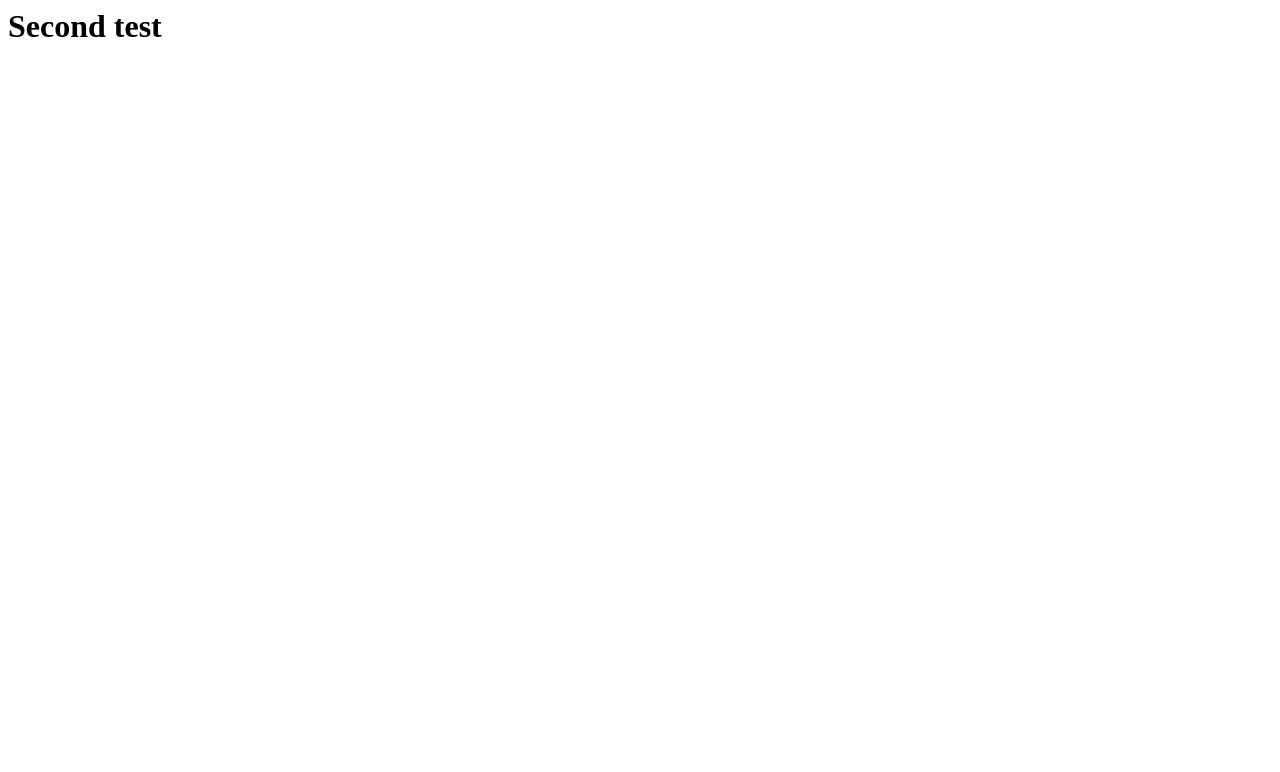
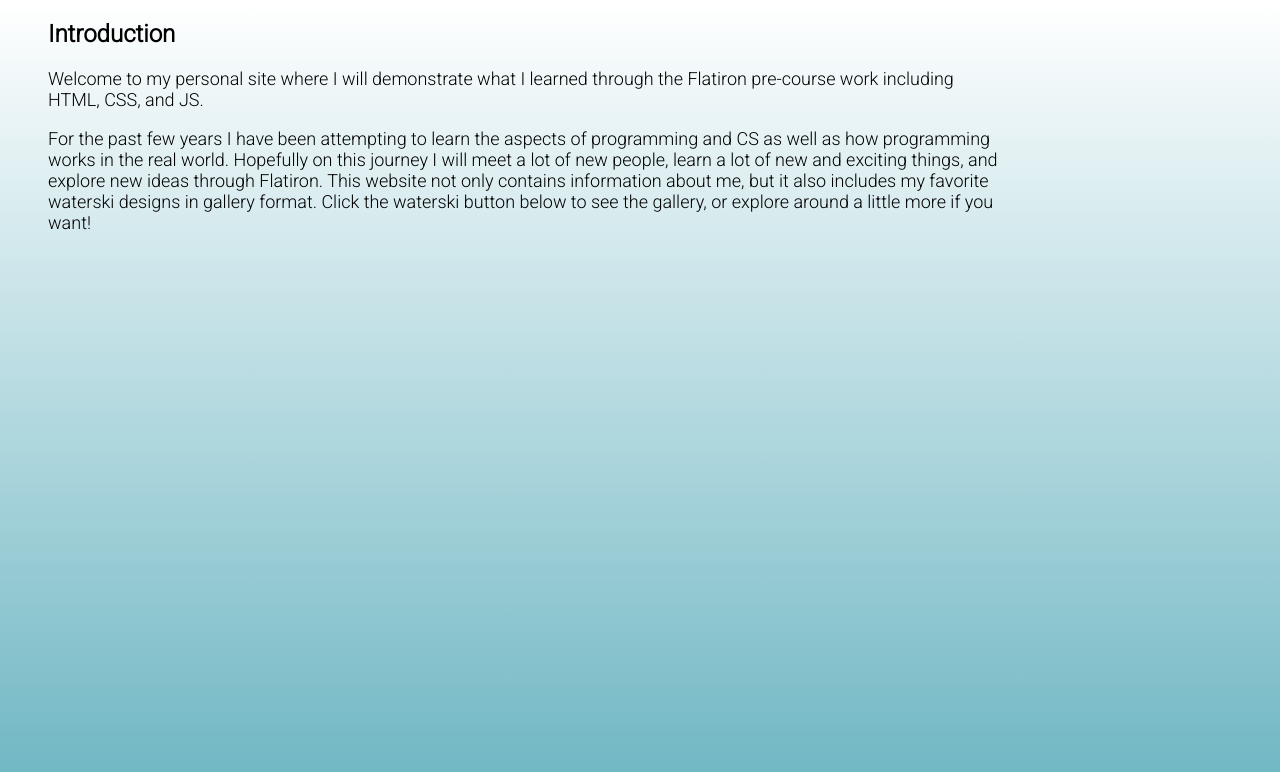
Before and after one commit to jacobborga/PreworkProject, a plain HTML site: page index.html in a window 1280 px wide. Drawn offline with Linux system fonts and the light colour scheme.

Commit message:
Added introduction and base styling

```diff
--- a/index.html
+++ b/index.html
@@ -1 +1,24 @@
-<h1>Second test</h1>
+<!DOCTYPE html>
+<html>
+
+<head>
+	<title>Jacob Borga</title>
+	<link rel="preconnect" href="https://fonts.gstatic.com">
+	<link href="https://fonts.googleapis.com/css2?family=Roboto:wght@300&display=swap" rel="stylesheet">
+	<link href="./style.css" rel="stylesheet" type="text/css" />
+</head>
+
+<body onload="initialize()">
+	<section id="main">
+		<h2 id="header">Introduction</h2>
+		<p>Welcome to my personal site where I will demonstrate what I learned through the Flatiron pre-course work
+			including HTML, CSS, and JS.</p>
+		<p>For the past few years I have been attempting to learn the aspects of programming and CS as well as how
+			programming works in the real world. Hopefully on this journey I will meet a lot of new people, learn a lot
+			of new and exciting things, and explore new ideas through Flatiron. This website not only contains
+			information about me, but it also includes my favorite waterski designs in gallery format. Click the
+			waterski button below to see the gallery, or explore around a little more if you want!</p>
+		<script defer src="./index.js"></script>
+</body>
+
+</html>
--- a/style.css
+++ b/style.css
@@ -0,0 +1,24 @@
+html {
+	height: 100%;
+	padding: 0;
+	margin: 0 auto;
+	font-family: 'Roboto', sans-serif;
+}
+
+body {
+	height: 90%;
+	padding: 0;
+	margin: 0 auto;
+	background: linear-gradient(rgb(255, 255, 255), rgb(108, 181, 194));
+	background-repeat: no-repeat;
+}
+
+section#main {
+	height: auto;
+	width: 75%;
+	margin-left: 3rem;
+}
+
+section#main p {
+	font-size: 18px;
+}
```
